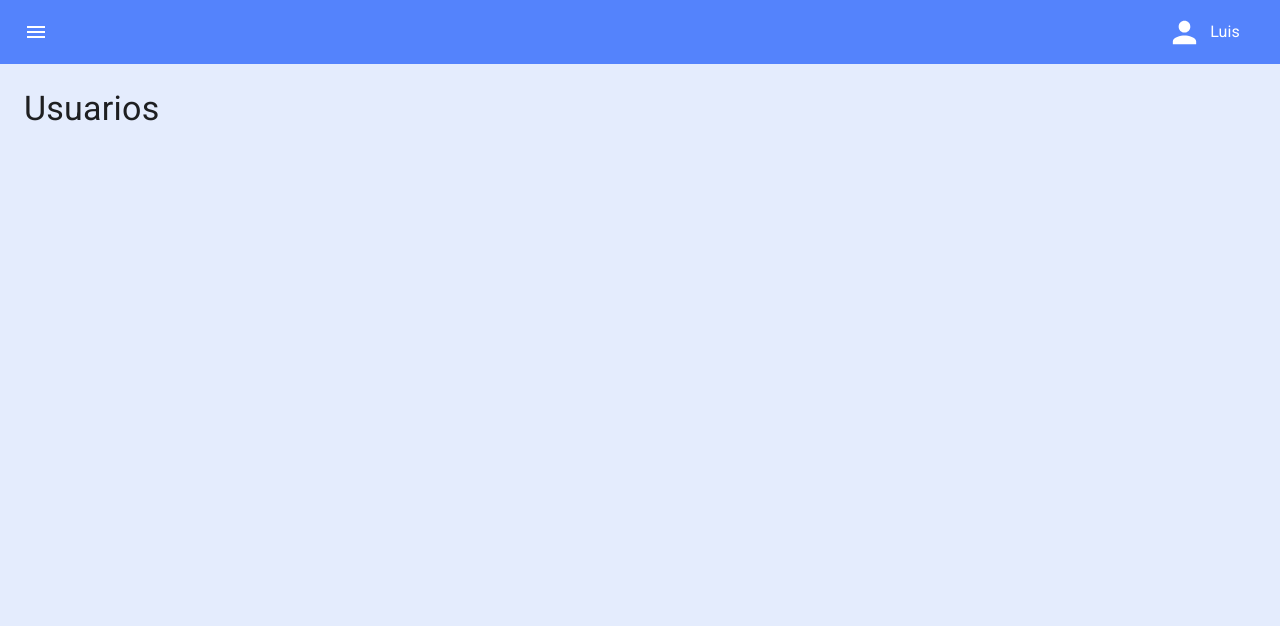
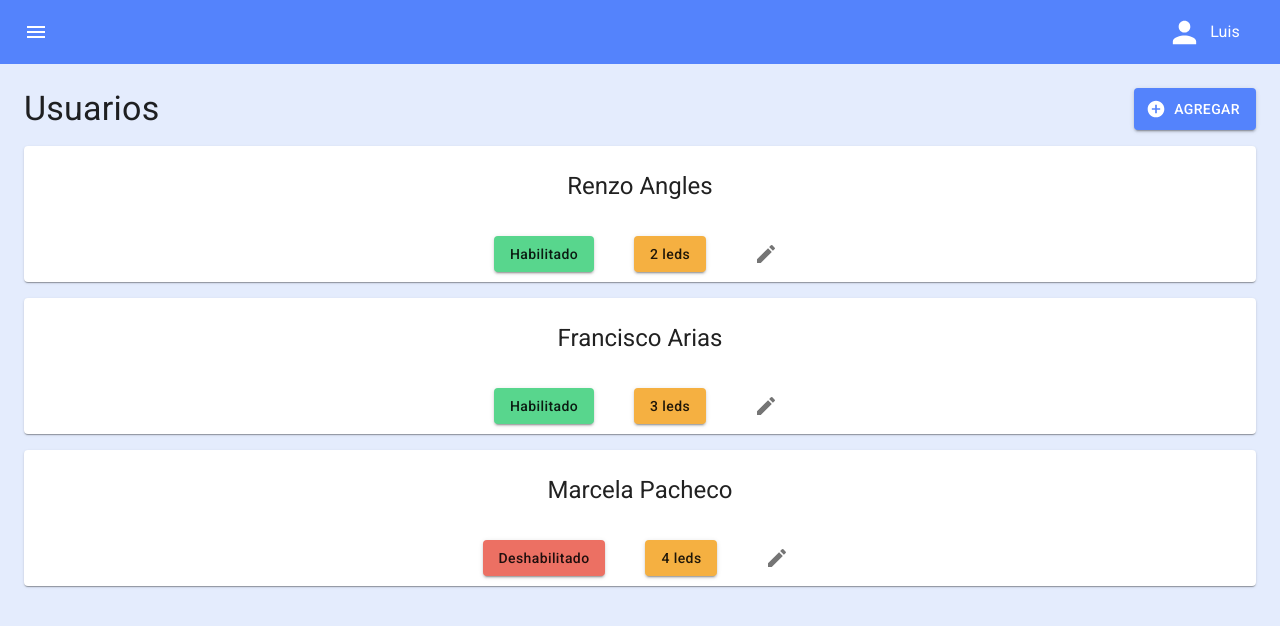
Before and after one commit to AlonsoxNa/gpt-pantallas-led, a React (Vite) app: page /admin/usuarios in a window 1280 px wide. Shown: the top 626 px of the page. Built offline with nearby package versions, Linux system fonts and the light colour scheme.

Commit message:
feat: creación de mockup para vista de usuarios.

```diff
--- /dev/null
+++ b/src/assets/data/usuarios.js
@@ -0,0 +1,20 @@
+export const usuarios = [
+  {
+    id: 1,
+    nombre: 'Renzo Angles',
+    habilitado: true,
+    cantidadPantallas: 2
+  },
+  {
+    id: 2,
+    nombre: 'Francisco Arias',
+    habilitado: true,
+    cantidadPantallas: 3
+  },
+  {
+    id: 3,
+    nombre: 'Marcela Pacheco',
+    habilitado: false,
+    cantidadPantallas: 4
+  }
+]
--- /dev/null
+++ b/src/components/admin/CardCustomPantalla.jsx
@@ -0,0 +1,40 @@
+import { Button, Card, CardActions, CardContent, IconButton, Typography } from '@mui/material';
+import EditIcon from '@mui/icons-material/Edit';
+
+
+export const CardCustomPantalla = ( { pantalla } ) => {
+  return (
+    <Card sx={ { minWidth: 275, mt: 2 } }>
+      <CardContent>
+        <Typography variant="h5" component="h6" textAlign="center">
+          Mensaje activo:
+        </Typography>
+
+        <Typography variant="body2" component="p" textAlign="center" sx={ { my: 1 } }>
+          { pantalla.mensaje }
+        </Typography>
+      </CardContent>
+      <CardActions sx={ { justifyContent: 'center', gap: 4 } }>
+        <Button
+          variant="contained"
+          size="medium"
+          color="tagEdificio"
+          sx={ { textTransform: 'none' } }
+        >
+          { pantalla.ubicacion }
+        </Button>
+        <Button
+          variant="contained"
+          size="medium"
+          color="tagSala"
+          sx={ { textTransform: 'none' } }
+        >
+          { pantalla.sala }
+        </Button>
+        <IconButton >
+          <EditIcon />
+        </IconButton>
+      </CardActions>
+    </Card>
+  );
+};
--- /dev/null
+++ b/src/components/admin/CardCustomUsuario.jsx
@@ -0,0 +1,36 @@
+import { Button, Card, CardActions, CardContent, IconButton, Typography } from '@mui/material';
+import EditIcon from '@mui/icons-material/Edit';
+
+
+export const CardCustomUsuario = ( { usuario } ) => {
+  return (
+    <Card sx={ { minWidth: 275, mt: 2 } }>
+      <CardContent>
+        <Typography variant="h5" component="h5" textAlign="center" sx={ { my: 1 } }>
+          { usuario.nombre }
+        </Typography>
+      </CardContent>
+      <CardActions sx={ { justifyContent: 'center', gap: 4 } }>
+        <Button
+          variant="contained"
+          size="medium"
+          color={ usuario.habilitado ? "habilitado" : "deshabilitado" }
+          sx={ { textTransform: 'none' } }
+        >
+          { usuario.habilitado ? 'Habilitado' : 'Deshabilitado' }
+        </Button>
+        <Button
+          variant="contained"
+          size="medium"
+          color="tagSala"
+          sx={ { textTransform: 'none' } }
+        >
+          { usuario.cantidadPantallas } leds
+        </Button>
+        <IconButton >
+          <EditIcon />
+        </IconButton>
+      </CardActions>
+    </Card>
+  );
+};
--- a/src/pages/admin/Pantallas.jsx
+++ b/src/pages/admin/Pantallas.jsx
@@ -1,8 +1,8 @@
-import { Button, Card, CardActions, CardContent, Grid, IconButton, Typography } from '@mui/material';
+import AddCircleIcon from '@mui/icons-material/AddCircle';
+import { Button, Grid, Typography } from '@mui/material';
+import { pantallas } from '../../assets/data/pantallas';
+import { CardCustomPantalla } from '../../components/admin/CardCustomPantalla';
 import { AdminLayout } from '../../layout/AdminLayout';
-import EditIcon from '@mui/icons-material/Edit';
-import { pantallas } from '../../assets/data/pantallas';
-import AddCircleIcon from '@mui/icons-material/AddCircle';
 
 export const Pantallas = () => {
   return (
@@ -16,38 +16,7 @@ export const Pantallas = () => {
       <Grid container>
         { pantallas.map( ( pantalla ) => (
           <Grid item xs={ 12 } key={ pantalla.id }>
-            <Card sx={ { minWidth: 275, mt: 2 } }>
-              <CardContent>
-                <Typography variant="h5" component="h6" textAlign="center">
-                  Mensaje activo:
-                </Typography>
-
-                <Typography variant="body2" component="p" textAlign="center" sx={ { my: 1 } }>
-                  { pantalla.mensaje }
-                </Typography>
-              </CardContent>
-              <CardActions sx={ { justifyContent: 'center', gap: 4 } }>
-                <Button
-                  variant="contained"
-                  size="small"
-                  color="tagEdificio"
-                  sx={ { textTransform: 'none' } }
-                >
-                  { pantalla.ubicacion }
-                </Button>
-                <Button
-                  variant="contained"
-                  size="small"
-                  color="tagSala"
-                  sx={ { textTransform: 'none' } }
-                >
-                  { pantalla.sala }
-                </Button>
-                <IconButton >
-                  <EditIcon />
-                </IconButton>
-              </CardActions>
-            </Card>
+            <CardCustomPantalla pantalla={ pantalla } />
           </Grid>
         ) ) }
 
--- a/src/pages/admin/Usuarios.jsx
+++ b/src/pages/admin/Usuarios.jsx
@@ -1,10 +1,26 @@
-import { Typography } from '@mui/material';
+import AddCircleIcon from '@mui/icons-material/AddCircle';
+import { Button, Grid, Typography } from '@mui/material';
+import { usuarios } from '../../assets/data/usuarios';
+import { CardCustomUsuario } from '../../components/admin/CardCustomUsuario';
 import { AdminLayout } from '../../layout/AdminLayout';
 
 export const Usuarios = () => {
   return (
     <AdminLayout>
-      <Typography variant="h4">Usuarios</Typography>
+      <Grid container justifyContent="space-between">
+        <Typography variant="h4">Usuarios</Typography>
+        <Button variant="contained" startIcon={ <AddCircleIcon /> }>
+          Agregar
+        </Button>
+      </Grid>
+      <Grid container>
+        { usuarios.map( ( usuario ) => (
+          <Grid item xs={ 12 } key={ usuario.id }>
+            <CardCustomUsuario usuario={ usuario } />
+          </Grid>
+        ) ) }
+
+      </Grid>
     </AdminLayout>
   );
 };
--- a/src/theme/theme.js
+++ b/src/theme/theme.js
@@ -15,6 +15,14 @@ export const theme = createTheme({
     },
     tagSala: {
       main: '#F5B041'
+    },
+    habilitado: {
+      main: '#58D68D'
+    },
+    deshabilitado: {
+      main: '#EC7063'
+
+    }
     }
   }
-})
+)
```
